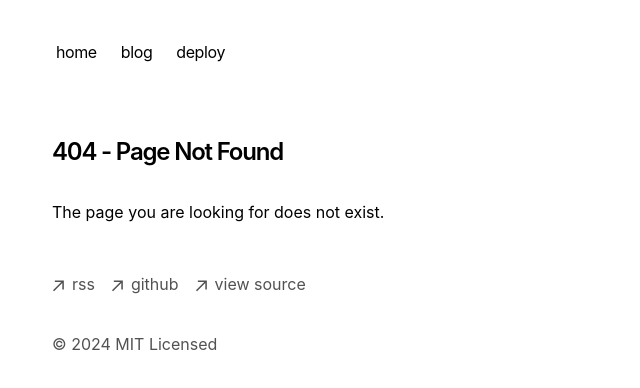
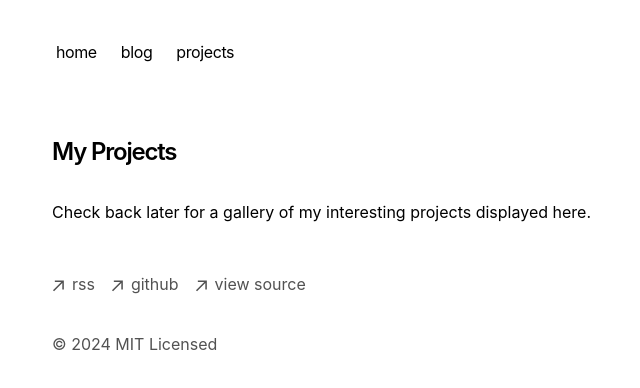
Before and after one commit to smcfizz/benlane.dev, a Next.js app: page /projects in a window 1280 px wide. Before the commit this address had no page. Shown: the top 388 px of the page, without its empty margins (300-940 px from the left). Built offline with nearby package versions, Linux system fonts and the light colour scheme.

Commit message:
Create projects page and add to header nav

```diff
--- a/app/components/nav.tsx
+++ b/app/components/nav.tsx
@@ -7,8 +7,8 @@
   '/blog': {
     name: 'blog',
   },
-  'https://vercel.com/templates/next.js/portfolio-starter-kit': {
-    name: 'deploy',
+  '/projects': {
+    name: 'projects',
   },
 }
 
--- /dev/null
+++ b/app/projects/page.tsx
@@ -0,0 +1,12 @@
+export default function Page() {
+    return (
+        <section>
+            <h1 className="mb-8 text-2xl font-semibold tracking-tighter">
+                My Projects
+            </h1>
+            <p className="mb-4">
+                {`Check back later for a gallery of my interesting projects displayed here.`}
+            </p>
+        </section>
+    )
+}
```
